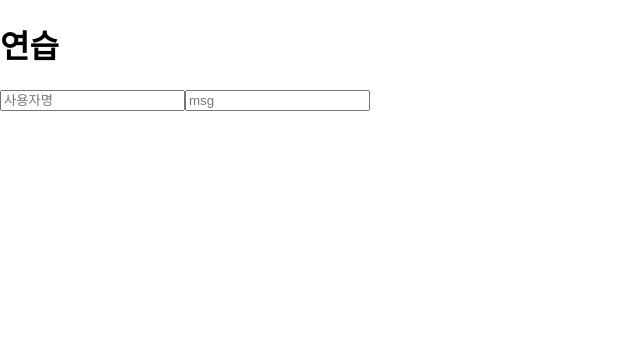
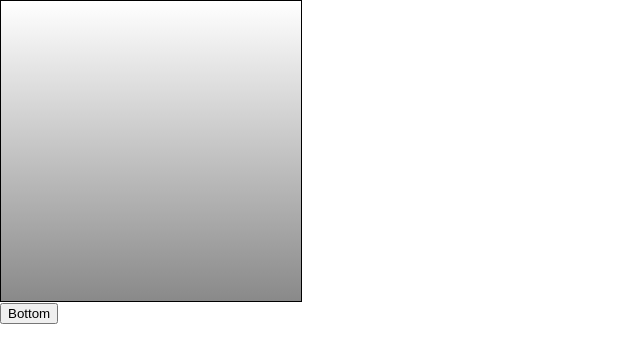
Before and after one commit to yootaebong/reactStudy, a React (Create React App) app: page / in a window 1280 px wide. Shown: the top 362 px of the page, without its empty margins (0-640 px from the left). Built offline with nearby package versions, Linux system fonts and the light colour scheme.

Commit message:
ref 사용법

```diff
--- a/src/App.js
+++ b/src/App.js
@@ -3,7 +3,8 @@
 import Counter from "./Counter";
 import Say from "./Say";
 import EventPractice from "./EvnetPractice";
-
+import ValidationSaple from "./ValidationSample";
+import ScrollBox from "./ScrollBox";
 // 클래스형 컴포넌트
 // 1. 라이프 사이클 이용 가능
 // 2. 임이의 메서드 사용 가능.
@@ -22,18 +23,35 @@
 //   }
 // }
 
-const App = () => {
-  //   //사용하는 컴포넌트에 넘겨 줄 props값
-  //   return <MyComponent name="bong" />;
-  //   //컴포넌트 태그 사이에 내용을 보여주는 props.
-  //   return (
-  //     <MyComponent name="bong" number="7">
-  //       Children
-  //     </MyComponent>
-  //   );
-  //   return <Counter />;
-  //   return <Say />;
-  return <EventPractice />;
-};
+// const App = () => {
+//   //   //사용하는 컴포넌트에 넘겨 줄 props값
+//   //   return <MyComponent name="bong" />;
+//   //   //컴포넌트 태그 사이에 내용을 보여주는 props.
+//   //   return (
+//   //     <MyComponent name="bong" number="7">
+//   //       Children
+//   //     </MyComponent>
+//   //   );
+//   //   return <Counter />;
+//   //   return <Say />;
+//   //   return <EventPractice />;
+//   //   return <ValidationSaple />;
+//   return <ScrollBox />;
+// };
+
+class App extends React.Component {
+  render() {
+    return (
+      <div>
+        <ScrollBox ref={ref => (this.scrollBox = ref)} />
+        {/* 문법상으로는 onClikc ={this.scrollBox.scrollToBottom()} 이런 식으로 작성해도 문제 되지 않으나
+            처음에는 undefinded로 지정되어 있기 때문에 오류를 내 뿜는다.
+
+            그래서 화살표 함수를 사용해서 아예 새로운 함수를 만들고 그 내부에서 함수를 실행한다.*/}
+        <button onClick={() => this.scrollBox.scrollToBottom()}>Bottom</button>
+      </div>
+    );
+  }
+}
 
 export default App;
--- /dev/null
+++ b/src/ScrollBox.js
@@ -0,0 +1,31 @@
+import React from "react";
+
+class ScrollBox extends React.Component {
+  scrollToBottom = () => {
+    const { scrollHeight, clientHeight } = this.box;
+    this.box.scrollTop = scrollHeight - clientHeight;
+  };
+  render() {
+    const style = {
+      border: "1px solid black",
+      height: "300px",
+      width: "300px",
+      overflow: "auto",
+      position: "relative"
+    };
+
+    const innerStyle = {
+      width: "100%",
+      height: "650px",
+      background: "linear-gradient(white, black)"
+    };
+
+    return (
+      <div style={style} ref={ref => (this.box = ref)}>
+        <div style={innerStyle}></div>
+      </div>
+    );
+  }
+}
+
+export default ScrollBox;
--- /dev/null
+++ b/src/ValidationSample.css
@@ -0,0 +1,7 @@
+.success {
+  background-color: lightgreen;
+}
+
+.failure {
+  background-color: lightcoral;
+}
--- /dev/null
+++ b/src/ValidationSample.js
@@ -0,0 +1,58 @@
+import React from "react";
+import "./ValidationSample.css";
+
+class ValidationSample extends React.Component {
+  state = {
+    password: "",
+    clicked: false,
+    validated: false
+  };
+  //리엑트 16.3부터 사용 가능한 리엑트 내부 함수를 통해 ref객체를 생성해 준다.
+  //이 방식을 사용할 때에는 this.input.current를 조회해서 사용 해야한다.
+  //   input = React.createRef();
+
+  handleChange = e => {
+    this.setState({
+      password: e.target.value
+    });
+  };
+
+  handleButtonClick = () => {
+    this.setState({
+      clicked: true,
+      validated: this.state.password === "0000"
+    });
+    this.input.focus();
+  };
+
+  render() {
+    return (
+      <div>
+        <input
+          // 가장 기본이 되는 ref설정 방법. ref라는 콜백 함수를 props로 전달해 주면 된다.
+          // 이 콜백 함수는 ref 값을 파라미터로 전달 받는다.
+          // 그리고 함수 내부에서 파라미터로 받은 ref를 컴포넌트의 멤버 변수로 설정 해 준다.
+          // 이렇게 되면앞으로 this.input은 input 요소의 DOM을 가르키게 된다.
+          ref={ref => {
+            this.input = ref;
+          }}
+          //   생성한 Ref객체를 지정.
+          //   ref={this.input}
+          type="password"
+          value={this.state.password}
+          onChange={this.handleChange}
+          className={
+            this.state.clicked
+              ? this.state.validated
+                ? "success"
+                : "failure"
+              : ""
+          }
+        />
+        <button onClick={this.handleButtonClick}>검증</button>
+      </div>
+    );
+  }
+}
+
+export default ValidationSample;
```
